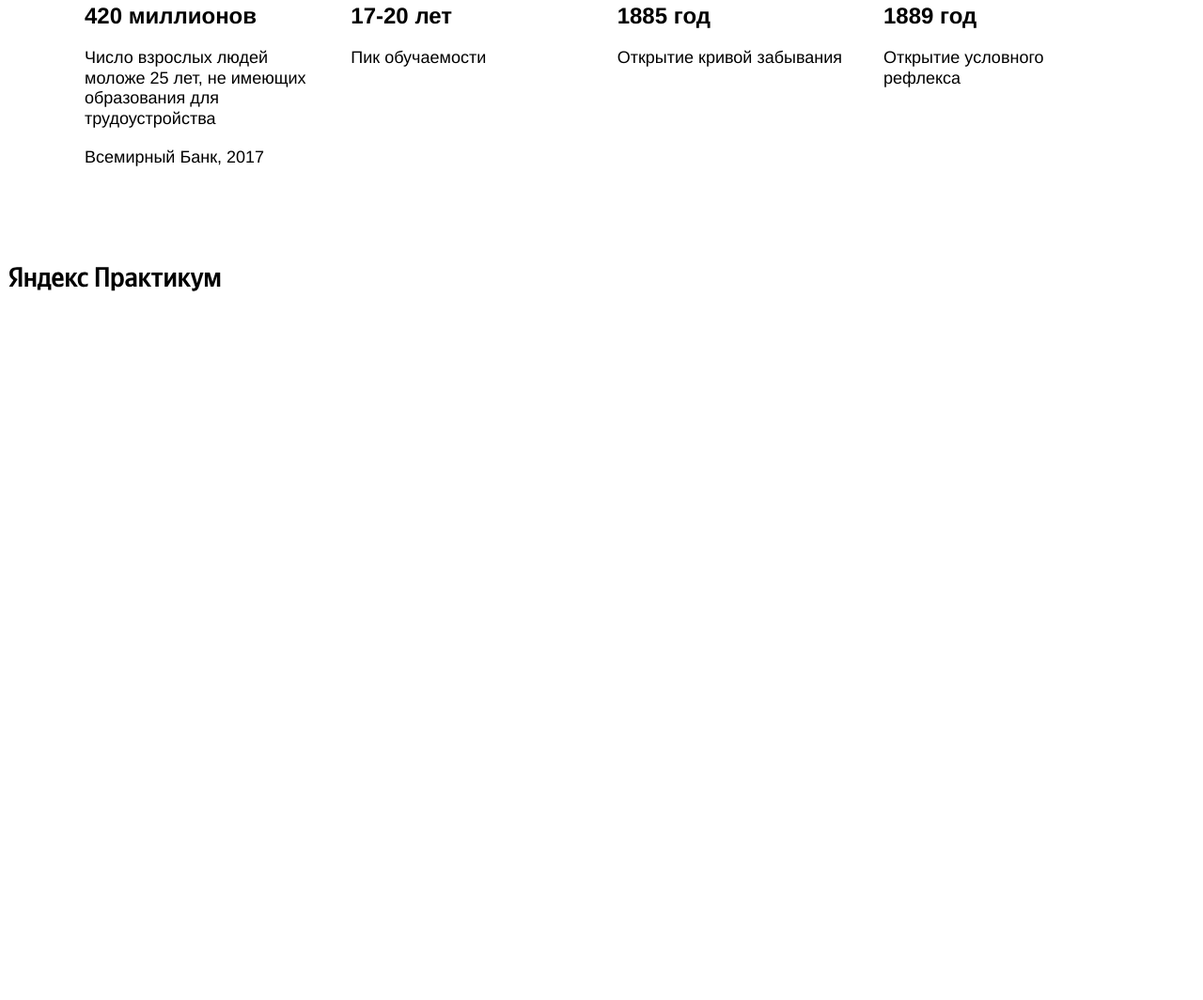
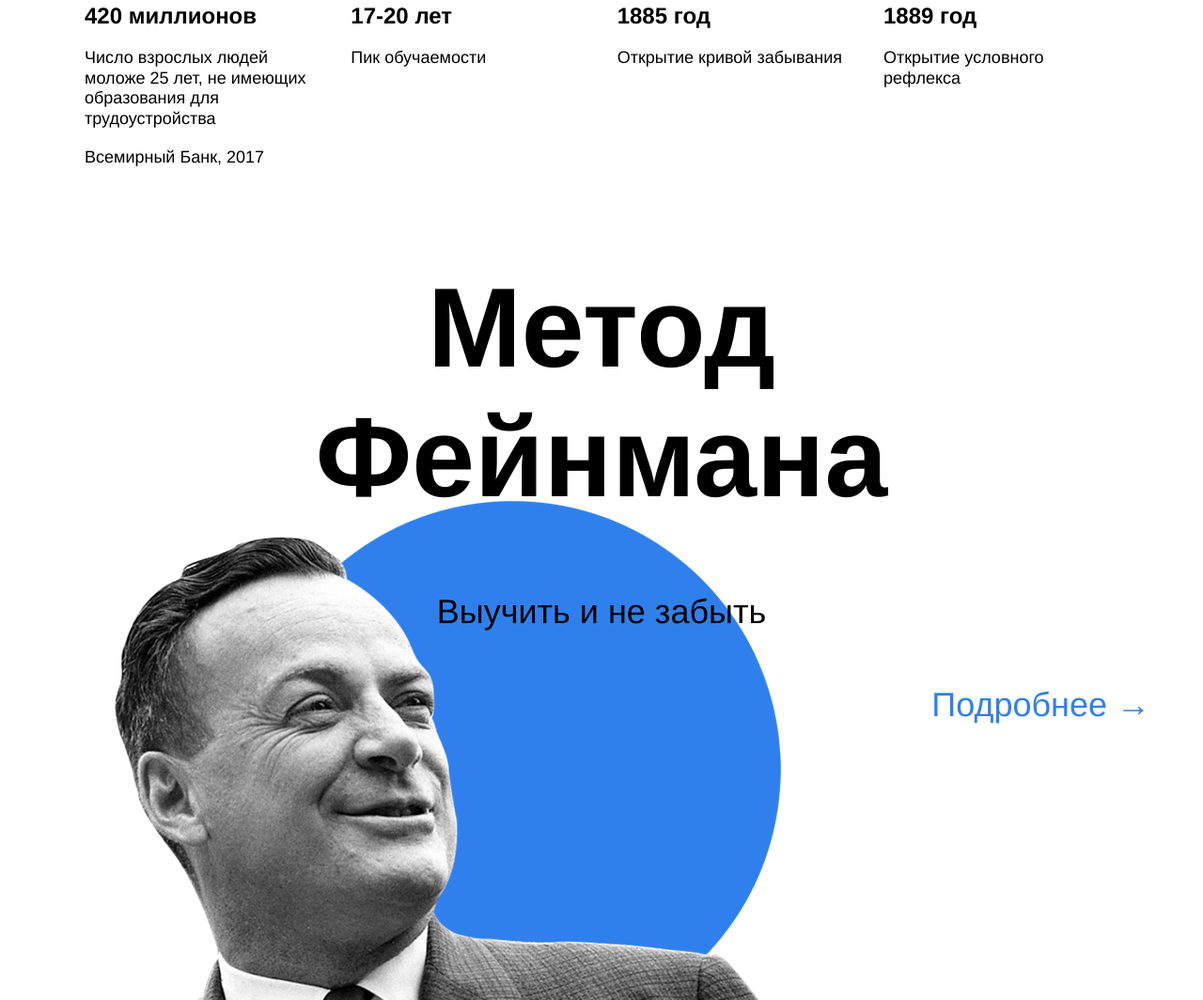
Before and after one commit to tereneka/how-to-learn, a plain HTML site: page index.html in a window 1280 px wide. Shown: the part 1736-2800 px from the top of the page at 94% size. Before the commit the page ends 2091 px from the top, so only its background shows below. Drawn offline with Linux system fonts and the light colour scheme.

Commit message:
block feynman

```diff
--- a/index.html
+++ b/index.html
@@ -106,7 +106,12 @@
         </section>
 
         <!-- Секция, блок feynman. -->
-        <section class="feynman content__section"></section>
+        <section class="feynman content__section">
+          <h3 class="feynman__title">Метод Фейнмана</h3>
+          <h4 class="feynman__subtitle">Выучить и не забыть</h4>
+          <a class="feynman__link" href="#">Подробнее &#8594</a>
+          <img class="feynman__image" src="./images/feynman.png" alt="Фейнман">
+        </section>
 
         <!-- Секция, блок kaufman. -->
         <section class="kaufman content__section"></section>
--- a/styles/style.css
+++ b/styles/style.css
@@ -66,10 +66,13 @@
   left: 64px;
   line-height: 25px;
   font-size: 18px;
+  font-weight: normal;
   z-index: 1;
 }
 
 .header__link {
+  text-decoration: none;
+  color: var(--blue);
 }
 
 .header__square-pic {
@@ -117,6 +120,7 @@
   margin: 0; /*сбросила отступы браузера*/
   line-height: 1.2;
   font-size: 18px;
+  font-weight: normal;
 }
 
 .two-columns__main-text {
@@ -156,6 +160,7 @@
   text-align: center;
   line-height: 34px;
   font-size: 24px;
+  font-weight: normal;
 }
 
 .digits__section-subtitle {
@@ -194,6 +199,51 @@
   margin-top: 20px;
 }
 
+.feynman {
+  /* background-image: url(../images/feynman.png);
+  background-position: left bottom;
+  background-repeat: no-repeat; */
+  height: 890px;
+  position: relative;
+}
+
+.feynman__title {
+  width: 648px;
+  margin: 0 auto; /*сбросила отступы браузера и выраняла по центру*/
+  text-align: center;
+  line-height: 1.15;
+  font-size: 120px;
+  font-weight: 600;
+}
+
+.feynman__subtitle {
+  margin: 0 auto; /*сбросила отступы браузера и выраняла по центру*/
+  text-align: center;
+  margin-top: 70px;
+  line-height: 51px;
+  font-size: 36px;
+  font-weight: normal;
+}
+
+.feynman__link {
+  position: absolute;
+  top: 50%;
+  right: 48px;
+  line-height: 51px;
+  font-size: 36px;
+  text-decoration: none;
+  color: var(--blue);
+}
+
+.feynman__image {
+  position: absolute;
+  bottom: 0;
+  left: 0;
+  width: 867px;
+  height: 637px;
+  z-index: -1;
+}
+
 .footer {
 }
 
```
